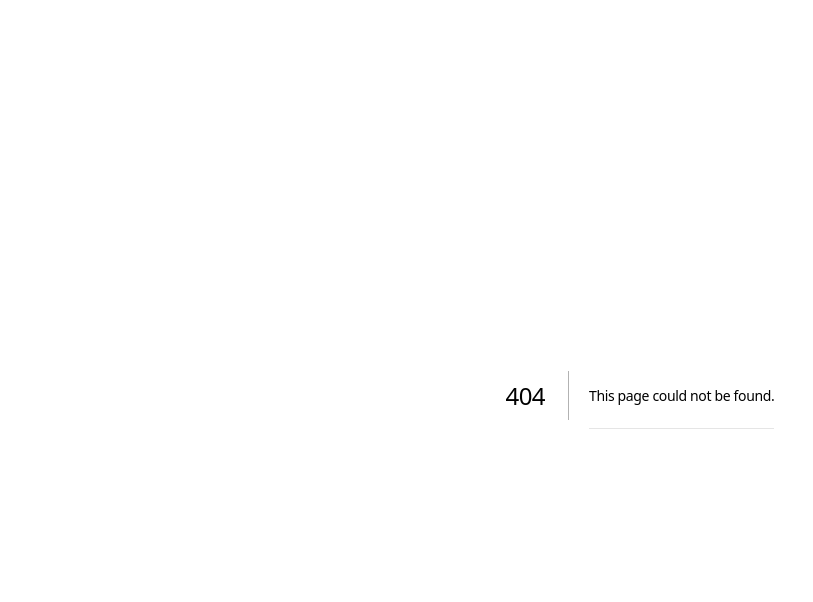
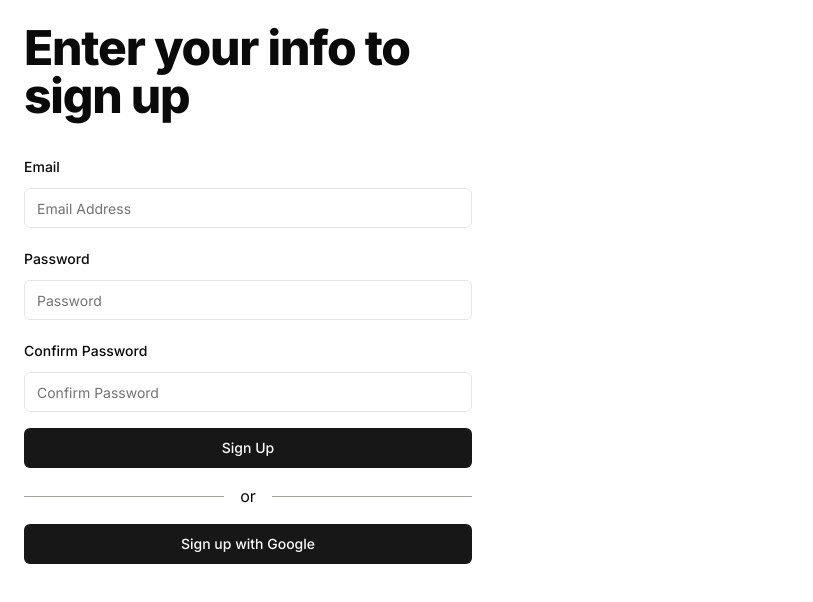
Before and after one commit to Airobinson0025/HeadNest, a Next.js app: page /sign-up in a window 1280 px wide. Before the commit this address had no page. Shown: the top 602 px of the page, without its empty margins (0-813 px from the left). Built offline with nearby package versions, Linux system fonts and the light colour scheme.

Commit message:
chore: signin and signup forms ui complete

```diff
--- /dev/null
+++ b/app/(auth)/layout.jsx
@@ -0,0 +1,13 @@
+import React from 'react';
+
+const AuthLayout = ({ children }) => {
+  return (
+    <div className="max-w-md m-6">
+      <div>
+        {children}
+      </div>
+    </div>
+  );
+};
+
+export default AuthLayout;
--- /dev/null
+++ b/app/(auth)/sign-in/page.js
@@ -0,0 +1,12 @@
+import React from 'react'
+import SignInForm from '@/components/forms/SignInForm'
+
+const page = () => {
+  return (
+    <div>
+        <SignInForm />
+    </div>
+  )
+}
+
+export default page
--- /dev/null
+++ b/app/(auth)/sign-up/page.js
@@ -0,0 +1,12 @@
+import SignUpForm from '@/components/forms/SignUpForm'
+import React from 'react'
+
+const Page = () => {
+  return (
+    <div className='w-full'>
+        <SignUpForm />
+    </div>
+  )
+}
+
+export default Page
--- a/app/register/page.js
+++ /dev/null
@@ -1,12 +0,0 @@
-import SignUpForm from '@/components/SignUpForm'
-import React from 'react'
-
-const Register = () => {
-  return (
-    <div>
-        <SignUpForm />
-    </div>
-  )
-}
-
-export default Register
--- a/components/Hero.jsx
+++ b/components/Hero.jsx
@@ -11,10 +11,10 @@ const Hero = () => {
         </div>
 
         <div className='flex flex-col text-center space-y-3'>
-            <Link href='/register'>
+            <Link href='/sign-up'>
                 <Button>Sign Up</Button>
             </Link>
-            <Link href='/signin'>
+            <Link href='/sign-in'>
                 <Button>Sign In</Button>
             </Link>
         </div>
--- /dev/null
+++ b/components/forms/SignInForm.jsx
@@ -0,0 +1,80 @@
+'use client'
+import React from 'react'
+import { useForm } from 'react-hook-form'
+import * as z from 'zod'
+import { zodResolver } from '@hookform/resolvers/zod'
+import { Form, FormControl, FormField, FormItem, FormLabel, FormMessage } from '@/components/ui/form'
+import { Input } from '../ui/input'
+import { Button } from '../ui/button'
+import GoogleSignInButton from '../ui/GoogleSignInButton'
+import Link from 'next/link'
+
+const formSchema = z.object({
+    email: z.string().min(1, 'Email is required').email('Invalid email'),
+    password: z.string().min(1, 'Password is required').
+    min(6, 'Password must be at least 6 characters long').
+    regex(/[!@#$%^&*(),.?":{}|<>]/, 'Password must contain at least one special character')
+
+})
+
+
+const SignInForm = () => {
+
+    const form = useForm({
+        resolver: zodResolver(formSchema),
+        defaultValues: {
+            email: '',
+            password: ''
+        }
+    })
+
+    const handleSubmit = () => {
+        console.log('Form Submitted')
+    }
+
+  return (
+    <Form {...form} className='flex flex-col items-center'>
+        <h1 className='text-center'>Sign In</h1>
+        <form
+            onSubmit={form.handleSubmit(handleSubmit)}
+            className='flex flex-col gap-4 mt-8'>
+
+            <FormField
+               control={form.control}
+               name='email'
+               render={({field}) => (
+                <FormItem>
+                    <FormLabel>Email</FormLabel>
+                    <FormControl>
+                        <Input placeholder='mail@example.com' {...field} />
+                    </FormControl>
+                    <FormMessage />
+                </FormItem>
+               )}
+            />
+
+            <FormField
+               control={form.control}
+               name='password'
+               render={({field}) => (
+                <FormItem>
+                    <FormLabel>Password</FormLabel>
+                    <FormControl>
+                        <Input placeholder='Enter your password' type='password' {...field} />
+                    </FormControl>
+                    <FormMessage />
+                </FormItem>
+               )}
+            />
+            <Button type='submit'>Sign In</Button>
+        </form>
+        <div className='mx-auto my-4 flex w-full items-center justify-evenly before:mr-4 before:block before:h-px before:flex-grow before:bg-stone-400 after:ml-4 after:block after:h-px after:flex-grow after:bg-stone-400'>or</div>
+        <GoogleSignInButton>Sign In with Google</GoogleSignInButton>
+        <p className='text-center text-sm text-gray-600 mt-2'>If you don&apos;t have an account, please&nbsp;
+          <Link className='text-blue-500 hover:underline' href='/sign-up'>Sign up</Link>
+        </p>
+    </Form>
+  )
+}
+
+export default SignInForm
--- a/components/SignUpForm.jsx
+++ b/components/forms/SignUpForm.jsx
@@ -4,8 +4,10 @@ import * as z from 'zod'
 import { useForm } from 'react-hook-form'
 import { zodResolver } from '@hookform/resolvers/zod'
 import { Form, FormControl, FormField, FormItem, FormLabel, FormMessage } from '@/components/ui/form'
-import { Input } from './ui/input'
-import { Button } from './ui/button'
+import { Input } from '../ui/input'
+import { Button } from '../ui/button'
+import GoogleSignInButton from '../ui/GoogleSignInButton'
+import Link from 'next/link'
 
 
 const formSchema = z.object({
@@ -52,11 +54,11 @@ const SignInForm = () => {
   }
 
   return (
-    <div>
-      <Form {...form}>
+      <Form {...form} className='flex flex-col items-center justify-center'>
+        <h1 className=''>Enter your info to sign up</h1>
         <form
             onSubmit={form.handleSubmit(handleSubmit)}
-            className='max-w-md w-full m-6 flex flex-col gap-4'>
+            className='flex flex-col gap-4 mt-8 leading-7'>
 
           <FormField control={form.control} name='email'
           render={({field}) => {
@@ -92,8 +94,10 @@ const SignInForm = () => {
           }}/>
           <Button type='submit' className='w-full'>Sign Up</Button>
         </form>
+        <div className='mx-auto my-4 flex w-full items-center justify-evenly before:mr-4 before:block before:h-px before:flex-grow before:bg-stone-400 after:ml-4 after:block after:h-px after:flex-grow after:bg-stone-400'>or</div>
+        <GoogleSignInButton>Sign up with Google</GoogleSignInButton>
       </Form>
-    </div>
+
   )
 }
 
--- /dev/null
+++ b/components/ui/GoogleSignInButton.jsx
@@ -0,0 +1,12 @@
+import React from 'react'
+import { Button } from './button'
+
+
+const GoogleSignInButton = ({ children }) => {
+    const loginWithGoogle = () => {
+        console.log('Login with Google')
+    }
+  return <Button onClick={loginWithGoogle} className='w-full'>{children}</Button>
+}
+
+export default GoogleSignInButton
```
